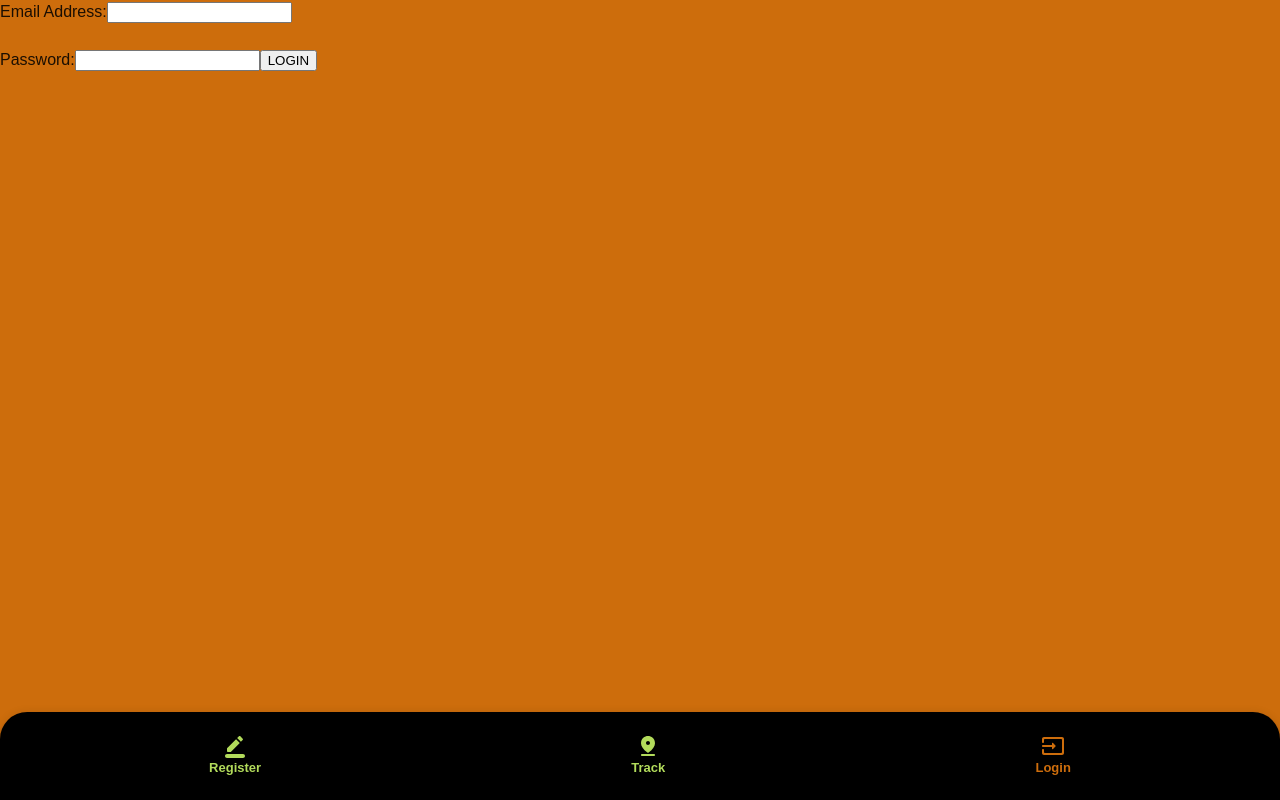
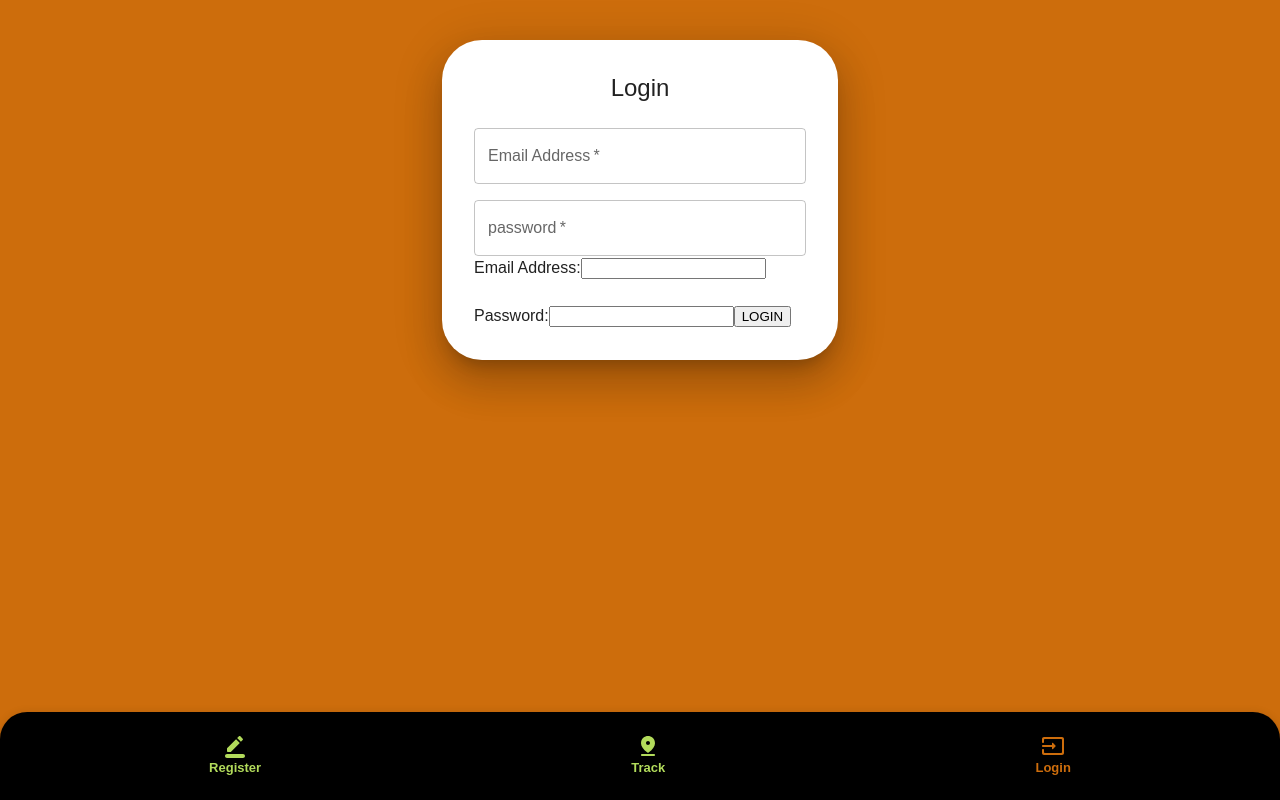
Before and after one commit to T1To48/pechoo-final-project-frontend, a React (Vite) app: page /login in a window 1280 px wide. Built offline with nearby package versions, Linux system fonts and the light colour scheme.

Commit message:
Register finished ,missing,routing and useNavigate

```diff
--- a/src/App.jsx
+++ b/src/App.jsx
@@ -3,7 +3,8 @@ import { BrowserRouter, Routes, Route } from "react-router-dom";
 
 import SharedLayout from "./components/SharedLayouts.jsx";
 import {
-  Register,
+  // Register,
+  RegisterMUI,
   Login,
   PublishOrder,
   PublishedOrders,
@@ -14,7 +15,6 @@ import {
   ProfilePage
 
 } from "./pages/exportsIndex.js";
-import RegisterMUI from "./pages/RegisterMUI.jsx"
 import { useDispatch, useSelector } from "react-redux";
 import {
   fetchCurrentLocation,
@@ -63,7 +63,8 @@ useEffect(() => {
         <Route path="/" element={<SharedLayout />}>
           {/* <Route index element={<CounterReduxTest/>} /> */}
           <Route index element={<LandingPage/>} />
-          <Route path="register" element={<Register />} />
+          <Route path="register" element={<RegisterMUI />} />
+          {/* <Route path="register" element={<Register />} /> */}
           <Route path="login" element={<Login />} />
           <Route path="profile-page" element={<ProfilePage />} />
           <Route path="active-user-orders" element={<ActiveUserOrders />} />
@@ -71,7 +72,6 @@ useEffect(() => {
           <Route path="delivered-orders" element={<OrdersHistory />} />
           <Route path="map" element={<Map />} />
           <Route path="new-order" element={<PublishOrder />} />
-          <Route path="mui-register" element={<RegisterMUI />} />
           {/* <Route path="orders-list" element={<OrderCardsList />} /> */}
           {/* <Route path="landing" element={<Landing />} />
 
--- a/src/components/AddressForm.jsx
+++ b/src/components/AddressForm.jsx
@@ -87,20 +87,23 @@ const AddressForm = () => {
   return (
    <>
    <Box variant="div" component="form" onSubmit={checkAddress} >
-             <Grid container spacing={2} sx={{
-            // mt: 0,
-            // display: "flex",
-            // flexDirection: "column",
-            // alignItems: "center",
+             <Grid container spacing={1.5} sx={{
+            mt: 0,
+            display: "flex",
+            flexDirection: "column",
+            alignItems: "center",
             bgcolor: "white",
-            p: "2rem",
-            borderRadius: "40px",
+            p: "0 2rem",
+
           }}>
               <Grid item xs={12}  >
                 <Button variant="contained" onClick={getCurrentAddress} > <MyLocationRoundedIcon/> &nbsp; Current Location </Button>
 
               </Grid>
+              <Grid sx={{fontWeight:700}}item xs={12}  >
+
               OR
+              </Grid>
               <Grid item xs={12}>
                 <TextField
                   label="Street Number"
@@ -133,11 +136,10 @@ const AddressForm = () => {
         required
                 />
               </Grid>
+               <Grid item xs={12}>
 <Button variant="contained" type="submit">Check Address</Button >
               </Grid>
-
-
-
+              </Grid>
 
    </Box>
 
--- a/src/components/Common/SimpleDialog.jsx
+++ b/src/components/Common/SimpleDialog.jsx
@@ -1,14 +1,16 @@
 import * as React from "react";
 import { useSelector } from "react-redux";
 
-import Button from "@mui/material/Button";
-import Dialog from "@mui/material/Dialog";
-import DialogActions from "@mui/material/DialogActions";
-import DialogContent from "@mui/material/DialogContent";
-import DialogContentText from "@mui/material/DialogContentText";
-import DialogTitle from "@mui/material/DialogTitle";
-import Slide from "@mui/material/Slide";
-import { Typography } from "@mui/material";
+import {
+  Button,
+  Dialog,
+  DialogActions,
+  DialogContent,
+  DialogTitle,
+  Slide,
+  Typography,
+  DialogContentText,
+} from "@mui/material";
 
 const Transition = React.forwardRef(function Transition(props, ref) {
   return <Slide direction="up" ref={ref} {...props} />;
@@ -21,10 +23,9 @@ export default function SimpleDialog({
   dialogText,
   confirmFunction,
 }) {
-
-  const {addressName}=useSelector(state=>state.bing)
+  const { addressName } = useSelector((state) => state.bing);
   return (
-    <div>
+    <>
       <Dialog
         open={isDialogOpen}
         TransitionComponent={Transition}
@@ -41,7 +42,8 @@ export default function SimpleDialog({
         </DialogContent>
         <DialogActions>
           <Button onClick={closeDialog}>Cancel</Button>
-          {addressName&&<Button
+          {addressName && (
+            <Button
               onClick={() => {
                 confirmFunction();
 
@@ -49,9 +51,10 @@ export default function SimpleDialog({
               }}
             >
               Confirm
-          </Button>}
+            </Button>
+          )}
         </DialogActions>
       </Dialog>
-    </div>
+    </>
   );
 }
--- a/src/pages/Login.jsx
+++ b/src/pages/Login.jsx
@@ -2,6 +2,8 @@ import React,{useEffect,useState} from 'react'
 import { useSelector,useDispatch } from 'react-redux';
 import { useNavigate } from 'react-router-dom';
 import { login,reset } from '../features/users/userSlice.jsx';
+
+import { Container,Box,Typography,Grid,TextField } from '@mui/material';
 
 
 // import
@@ -46,6 +48,52 @@ const handleChange = (e) => {
 
 
   return (
+    <Container
+    component="main"
+    maxWidth="xs"
+    sx={{ width: "95%"}}
+    elevation="20"
+  >
+    <Box
+          sx={{
+            mt: 5,
+            display: "flex",
+            flexDirection: "column",
+            alignItems: "center",
+            bgcolor: "white",
+            p: "2rem",
+            borderRadius: "40px",
+             boxShadow: 24
+          }}
+        >
+          <Typography component="h1" variant="h5">
+            Login
+          </Typography>
+          <Box component="form" onSubmit={handleSubmit} sx={{ mt: 3 }}>
+          <Grid container spacing={2}>
+          <Grid item xs={12}>
+                <TextField
+                  name="email"
+                  type="email"
+                  label="Email Address"
+                  fullWidth
+                  value={email}
+                  onChange={handleChange}
+                  required={true}
+                />
+              </Grid>
+              <Grid item xs={12}>
+                <TextField
+                  fullWidth
+                  name="password"
+                  label="password"
+                  type="password"
+                  value={password}
+                  onChange={handleChange}
+                  required={true}
+                />
+              </Grid>
+            </Grid>
     <form onSubmit={handleSubmit}>
          <label htmlFor="email">
           Email Address:
@@ -73,6 +121,9 @@ const handleChange = (e) => {
         </label>
         <button type="submit" disabled={isLoading}>LOGIN</button>
     </form>
+    </Box>
+    </Box>
+    </Container>
   )
 }
 
--- a/src/pages/RegisterMUI.jsx
+++ b/src/pages/RegisterMUI.jsx
@@ -8,12 +8,9 @@ import AddressForm from "../components/AddressForm.jsx";
 
 import Button from "@mui/material/Button";
 import TextField from "@mui/material/TextField";
-import FormControlLabel from "@mui/material/FormControlLabel";
-import Checkbox from "@mui/material/Checkbox";
 import Link from "@mui/material/Link";
 import Grid from "@mui/material/Grid";
 import Box from "@mui/material/Box";
-import LockOutlinedIcon from "@mui/icons-material/LockOutlined";
 import Typography from "@mui/material/Typography";
 import Container from "@mui/material/Container";
 import SimpleDialog from "../components/Common/SimpleDialog.jsx";
@@ -22,7 +19,7 @@ import MenuItem from "@mui/material/MenuItem";
 import FormControl from "@mui/material/FormControl";
 import Select from "@mui/material/Select";
 
-export default function Register() {
+export default function RegisterMUI() {
   const [isDialogOpen, setIsDialogOpen] = useState(false);
   const [registerDetails, setRegisterDetails] = useState({
     name: "",
@@ -42,12 +39,11 @@ export default function Register() {
 
   const { addressName, addressCoords } = useSelector((state) => state.bing);
 
-
   useEffect(() => {
     setRegisterDetails({
       ...registerDetails,
       coords: addressCoords,
-      address:addressName,
+      address: addressName,
     });
   }, [addressName, addressCoords]);
 
@@ -79,12 +75,13 @@ export default function Register() {
   }, [loggedUser, isError, isSuccess, message]);
 
   const handleChange = (e) => {
-if (e.target.value === "Restaurant") {setIsDialogOpen(true);}
+    if (e.target.value === "Restaurant") {
+      setIsDialogOpen(true);
+    }
     setRegisterDetails({
       ...registerDetails,
       [e.target.name]: e.target.value,
     });
-
   };
 
   useEffect(() => console.log(registerDetails), [registerDetails]);
@@ -98,16 +95,12 @@ if (e.target.value === "Restaurant") {setIsDialogOpen(true);}
     dispatch(register(registerDetails));
   };
 
-
   useEffect(() => {
-    // if (userType === "Restaurant") {
-    //   setIsDialogOpen(true);
-    // }
     if (userType === "Driver") {
       setRegisterDetails({
         ...registerDetails,
         address: "",
-        coords:"",
+        coords: "",
       });
     }
   }, [userType]);
@@ -120,21 +113,28 @@ if (e.target.value === "Restaurant") {setIsDialogOpen(true);}
     <>
       <SimpleDialog
         isDialogOpen={isDialogOpen}
-        closeDialog={() =>{ setIsDialogOpen(false); setRegisterDetails({
-          ...registerDetails,
-          userType:"",
-          address: "",
-        coords:"",
-        });dispatch(resetBing())} }
+        closeDialog={() => {
+          setIsDialogOpen(false);
+          setRegisterDetails({
+            ...registerDetails,
+            userType: "",
+            address: "",
+            coords: "",
+          });
+          dispatch(resetBing());
+        }}
         dialogTitle="Restaurant Address"
         dialogText={<AddressForm />}
-        confirmFunction={() => {console.log("confirmfunction"); setIsDialogOpen(false)}}
+        confirmFunction={() => {
+          console.log("confirmfunction");
+          setIsDialogOpen(false);
+        }}
       />
       <Container
         component="main"
         maxWidth="xs"
-        sx={{ width: "95%" }}
-        elevation={20}
+        sx={{ width: "95%"}}
+        elevation="20"
       >
         <Box
           sx={{
@@ -145,6 +145,7 @@ if (e.target.value === "Restaurant") {setIsDialogOpen(true);}
             bgcolor: "white",
             p: "2rem",
             borderRadius: "40px",
+             boxShadow: 24
           }}
         >
           <Typography component="h1" variant="h5">
@@ -205,13 +206,12 @@ if (e.target.value === "Restaurant") {setIsDialogOpen(true);}
                     name={targetName}
                     value={userType}
                     label="I am"
-
                     onChange={handleChange}
                     required
                   >
                     {typeOfUser.map((user) => {
                       return (
-                        <MenuItem  key={user} value={user}>
+                        <MenuItem key={user} value={user}>
                           {user}
                         </MenuItem>
                       );
@@ -219,13 +219,6 @@ if (e.target.value === "Restaurant") {setIsDialogOpen(true);}
                   </Select>
                 </FormControl>
               </Grid>
-
-              {/* {userType === "Restaurant" && (
-              <label htmlFor={targetName}>
-                Address:
-                <AddressForm />
-              </label>
-            )} */}
             </Grid>
             <Button
               type="submit"
--- a/src/pages/exportsIndex.js
+++ b/src/pages/exportsIndex.js
@@ -7,7 +7,7 @@ import LandingPage from "./LandingPage.jsx";
 import ActiveUserOrders from "./ActiveUserOrders.jsx";
 import OrdersHistory from "./OrdersHistory.jsx";
 import ProfilePage from "./ProfilePage.jsx";
-
+import RegisterMUI from "./RegisterMUI.jsx";
 export {
   LandingPage,
   Register,
@@ -17,5 +17,6 @@ export {
   Map,
   ActiveUserOrders,
   OrdersHistory,
-  ProfilePage
+  ProfilePage,
+  RegisterMUI
 };
```
Lines whose indentation alone changed are shown as unchanged.
